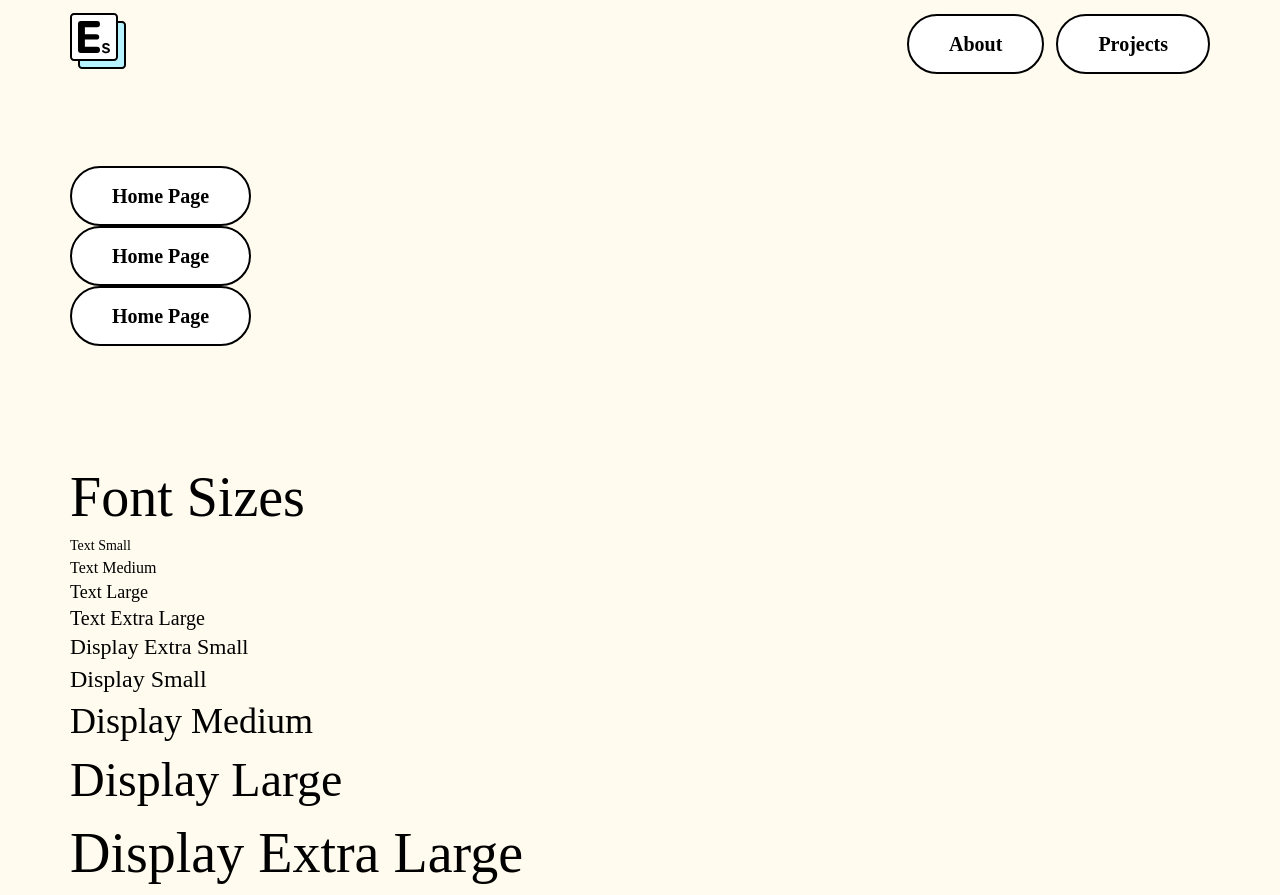
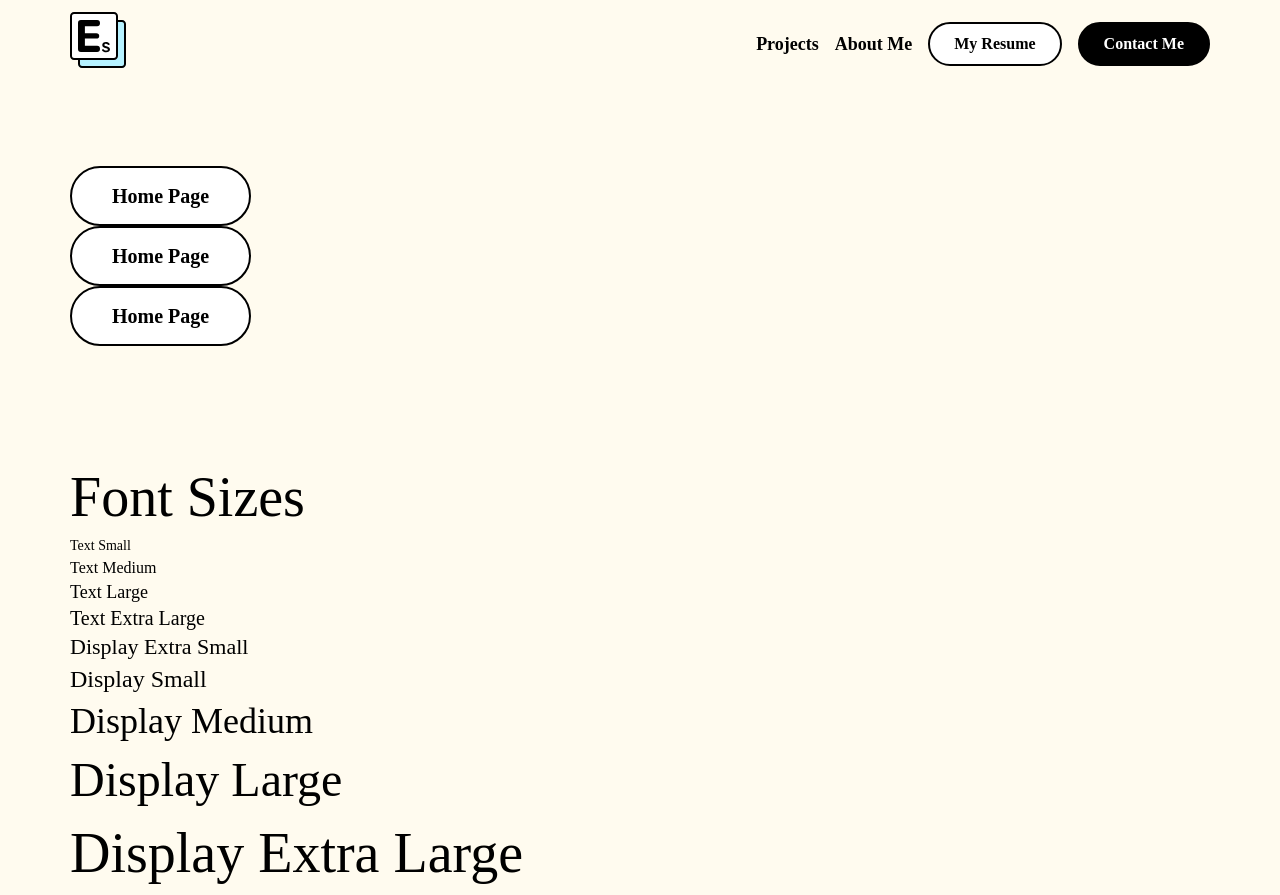
Before and after one commit to ericaleesnyder/my-gatsby-portfolio, a Gatsby site: page /testing in a window 1280 px wide. Shown: the top 895 px of the page. Built offline with nearby package versions, Linux system fonts and the light colour scheme; Gatsby itself is replaced by a stand-in of ours.

Commit message:
build: update header

```diff
--- a/src/components/Header/Header.tsx
+++ b/src/components/Header/Header.tsx
@@ -5,6 +5,7 @@ import Button from 'components/Button/Button';
 import {
   Header,
   Line,
+  Logo,
   Nav,
   NavItem,
   Right,
@@ -21,17 +22,23 @@ const GlobalNav: FC<NavProps> = ({ isTransparent }) => (
       <Header>
         <Container>
           <Nav>
-            <NavItem to="/">
-              <svg width="56px" height="56px">
-                <use href="/icons/sprites.svg#logo" />
-              </svg>
+            <NavItem to='/'>
+              <Logo>
+                <use href='/icons/sprites.svg#logo' />
+              </Logo>
             </NavItem>
             <Right>
-              <Button to="/" variant="secondary">
-                About
+              <Button to='/projects' buttonType='Text'>
+                Projects
               </Button>
-              <Button to="/" variant="secondary">
-                Projects
+              <Button to='/about-me' buttonType='Text'>
+                About Me
+              </Button>
+              <Button to='/#' size='Small' isDark={false}>
+                My Resume
+              </Button>
+              <Button to='#contact-me-form' size='Small' isDark>
+                Contact Me
               </Button>
             </Right>
           </Nav>
--- a/src/components/Header/styles/Header.styled.ts
+++ b/src/components/Header/styles/Header.styled.ts
@@ -6,6 +6,14 @@ import { font } from 'atoms/typography';
 import type { NavProps } from 'components/Header/Header';
 import Link from 'components/Link/Link';
 
+export const Logo = styled.svg`
+  width: 40px;
+  height: 40px;
+  @media (min-width: 993px) {
+    width: 56px;
+    height: 56px;
+  }
+`;
 
 export const Wrapper = styled.div<NavProps>`
   width: 100%;
@@ -16,7 +24,8 @@ export const Wrapper = styled.div<NavProps>`
   background-color: ${({ isTransparent }) => isTransparent ? 'transparent' :  color.cream};
   height: 88px;
   z-index: 101;
-  border-bottom: ${({ isTransparent }) => isTransparent ? 'none' : `1px solid ${color.black}`};
+  border-bottom: ${({ isTransparent }) => isTransparent ? '1.5px solid transparent' : `1.5px solid ${color.grey}`};
+  transition: ease border 100ms;
 `;
 
 export const Line = styled.div`
@@ -55,5 +64,6 @@ export const NavItem = styled(Link)`
 export const Right = styled.div`
   display: flex;
   flex-direction: row;
-  gap: 12px;
+  gap: 16px;
+  align-items: center;
 `;
```
